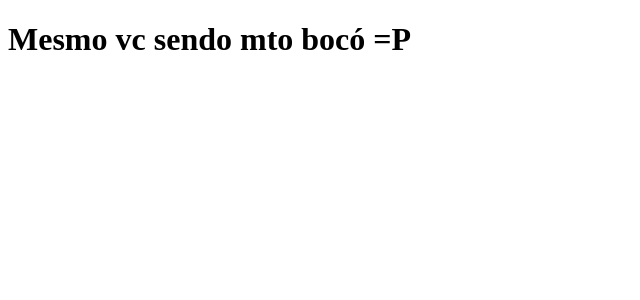
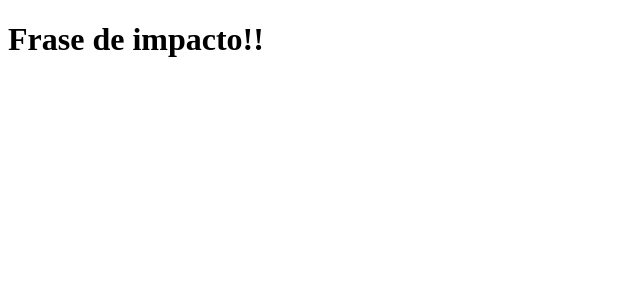
Before and after one commit to igrynereategui/clone-tabnews, a Next.js app: page / in a window 1280 px wide. Shown: the top 300 px of the page, without its empty margins (0-640 px from the left). Built offline with nearby package versions, Linux system fonts and the light colour scheme.

Commit message:
adiciona pagina inicial

```diff
--- a/pages/index.js
+++ b/pages/index.js
@@ -1,5 +1,5 @@
 function Home() {
-    return <h1>Mesmo vc sendo mto bocó =P</h1>
+    return <h1>Frase de impacto!!</h1>
 }
 
 export default Home;
```
